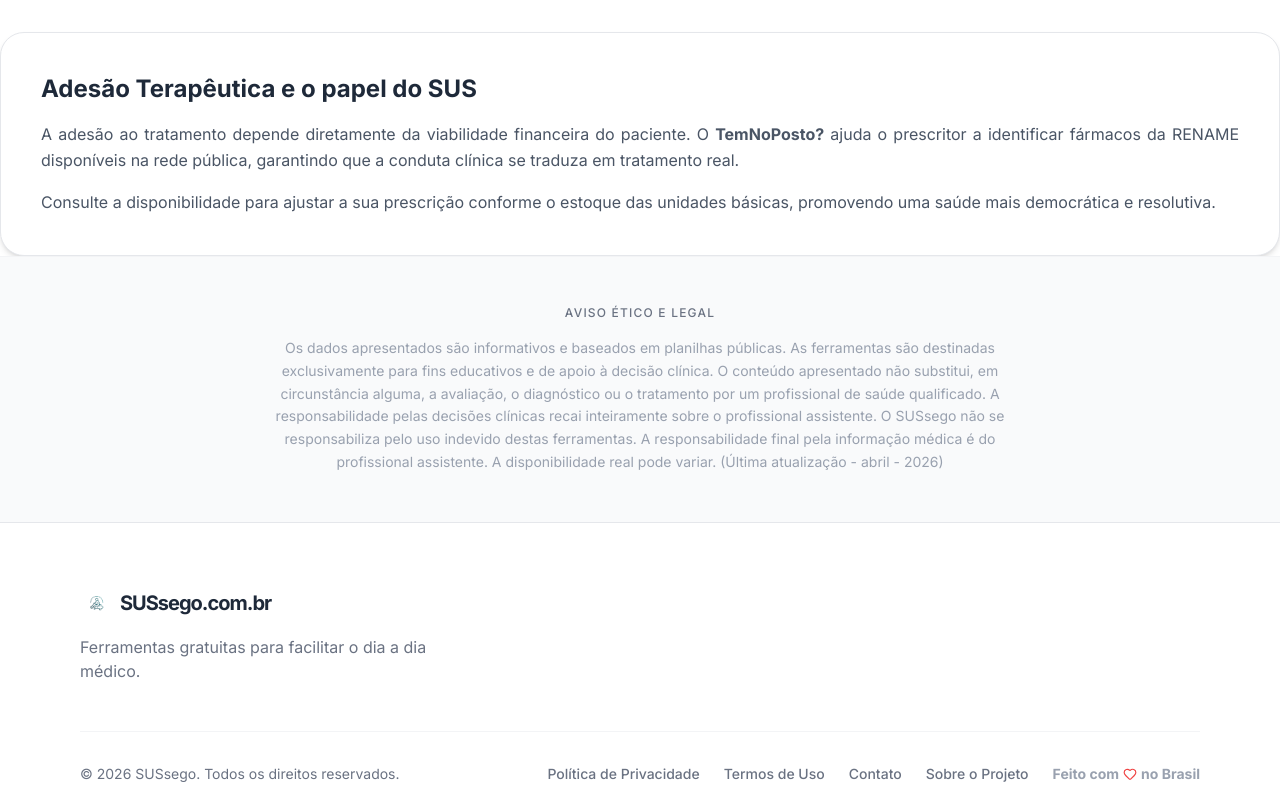
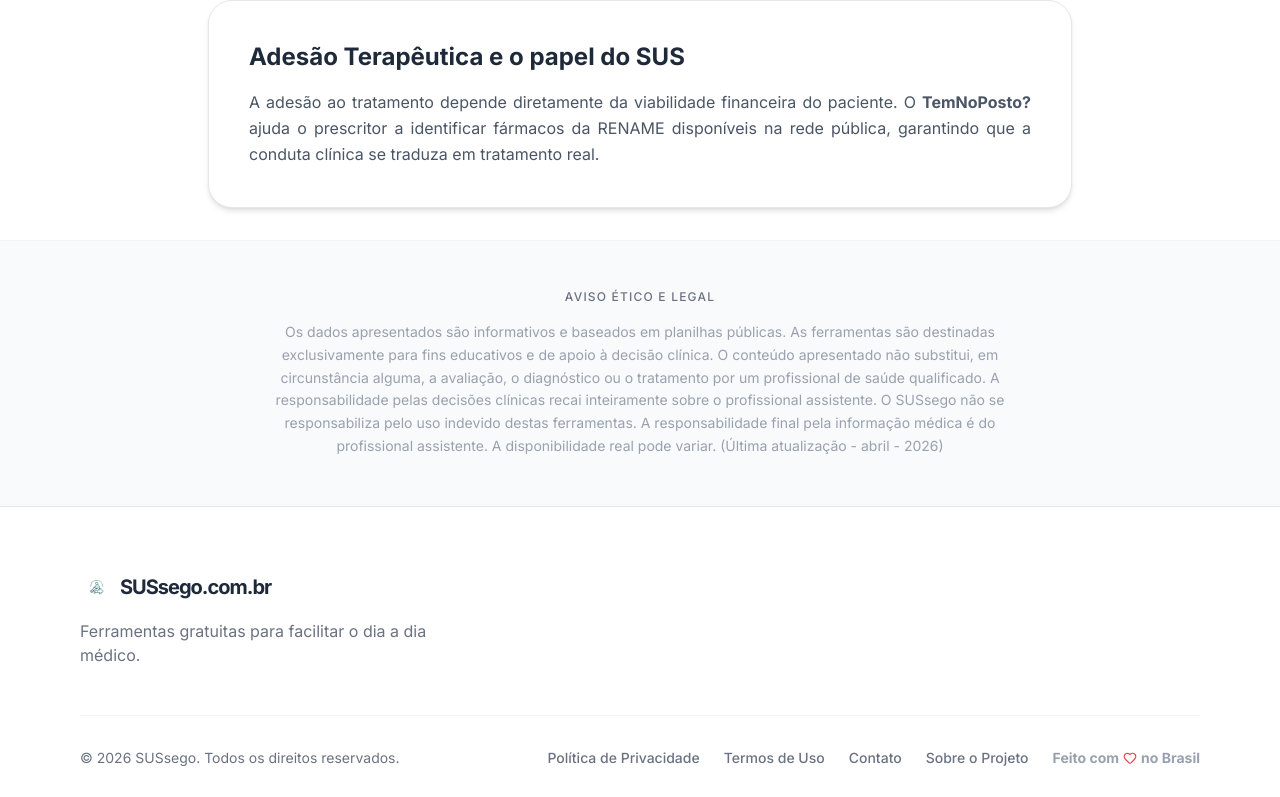
Before and after one commit to lucasvzack-sys/001, a React (Vite) app: page /temnoposto in a window 1280 px wide. Shown: the part 1822-2619 px from the top of the page. Built offline with nearby package versions, Linux system fonts and the light colour scheme.

Commit message:
Update TemNoPosto.tsx

```diff
--- a/src/components/TemNoPosto.tsx
+++ b/src/components/TemNoPosto.tsx
@@ -235,15 +235,14 @@ return (
         )}
         {/* FIM DA LEGENDA DO SUS */}
 
-        <div className="mt-16 space-y-6">
+  <div className="mt-16 space-y-6">
           <AdSpace />
           <CrossPromo target="laudai" onNavigate={onNavigate} />
           <CrossPromo target="calculai" onNavigate={onNavigate} />
           <AdSpace />
         </div>
-      </main>
 
-      {/* Bloco de Texto Educativo para AdSense (Maneira Correta - Na Caixa e Justificado) */}
+        {/* Bloco de Texto Educativo para AdSense (Maneira Correta - Na Caixa e Justificado) */}
         <div className="mt-16 bg-white p-8 md:p-10 rounded-3xl border border-gray-200 shadow-md text-justify">
           <h2 className="text-2xl font-bold text-gray-800 mb-4 text-center md:text-left">
             Adesão Terapêutica e o papel do SUS
@@ -253,11 +252,10 @@ return (
               A adesão ao tratamento depende diretamente da viabilidade financeira do paciente. O <strong>TemNoPosto?</strong> ajuda o prescritor a identificar
               fármacos da RENAME disponíveis na rede pública, garantindo que a conduta clínica se traduza em tratamento real.
             </p>
-            <p>
-              Consulte a disponibilidade para ajustar a sua prescrição conforme o estoque das unidades básicas, promovendo uma saúde mais democrática e resolutiva.
-            </p>
           </div>
         </div>
+
+      </main>
 
       <footer className="bg-gray-50 py-12 px-4 border-t border-gray-100 mt-auto">
         <div className="max-w-3xl mx-auto text-center">
```
